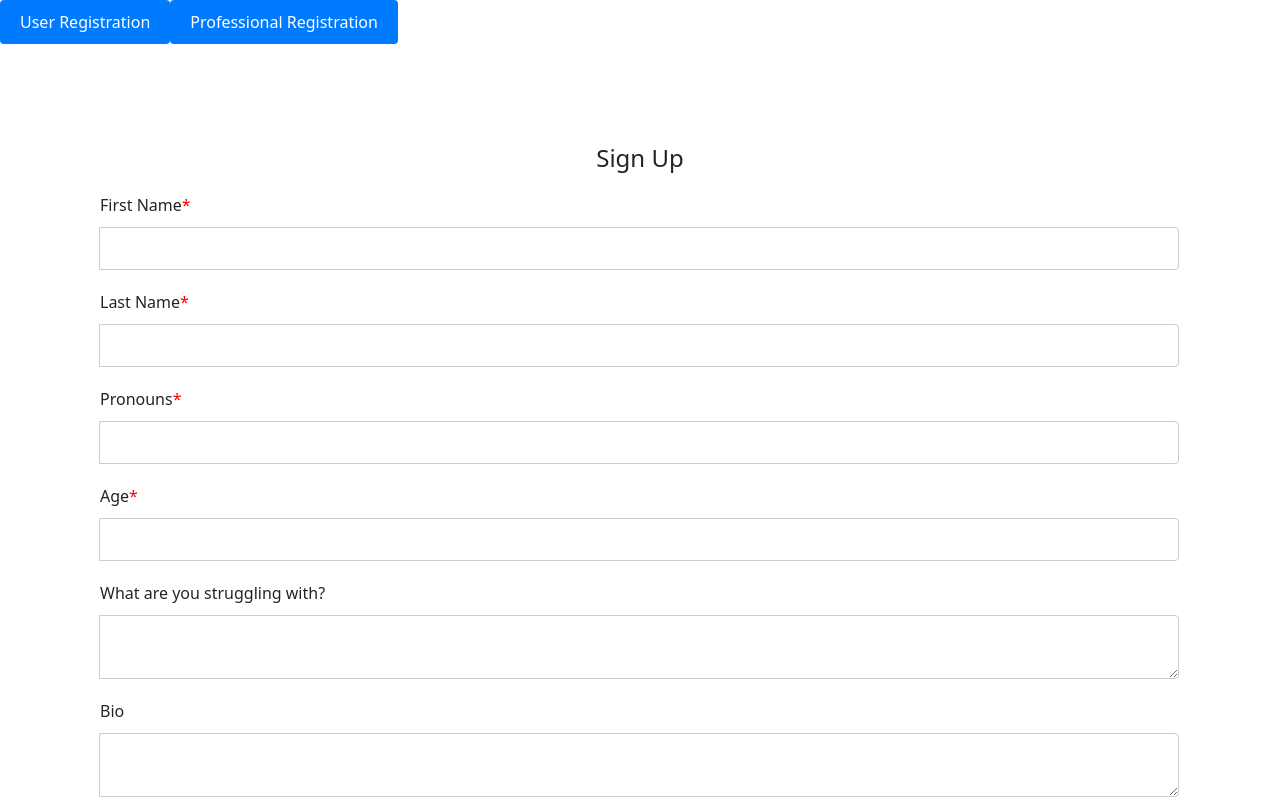
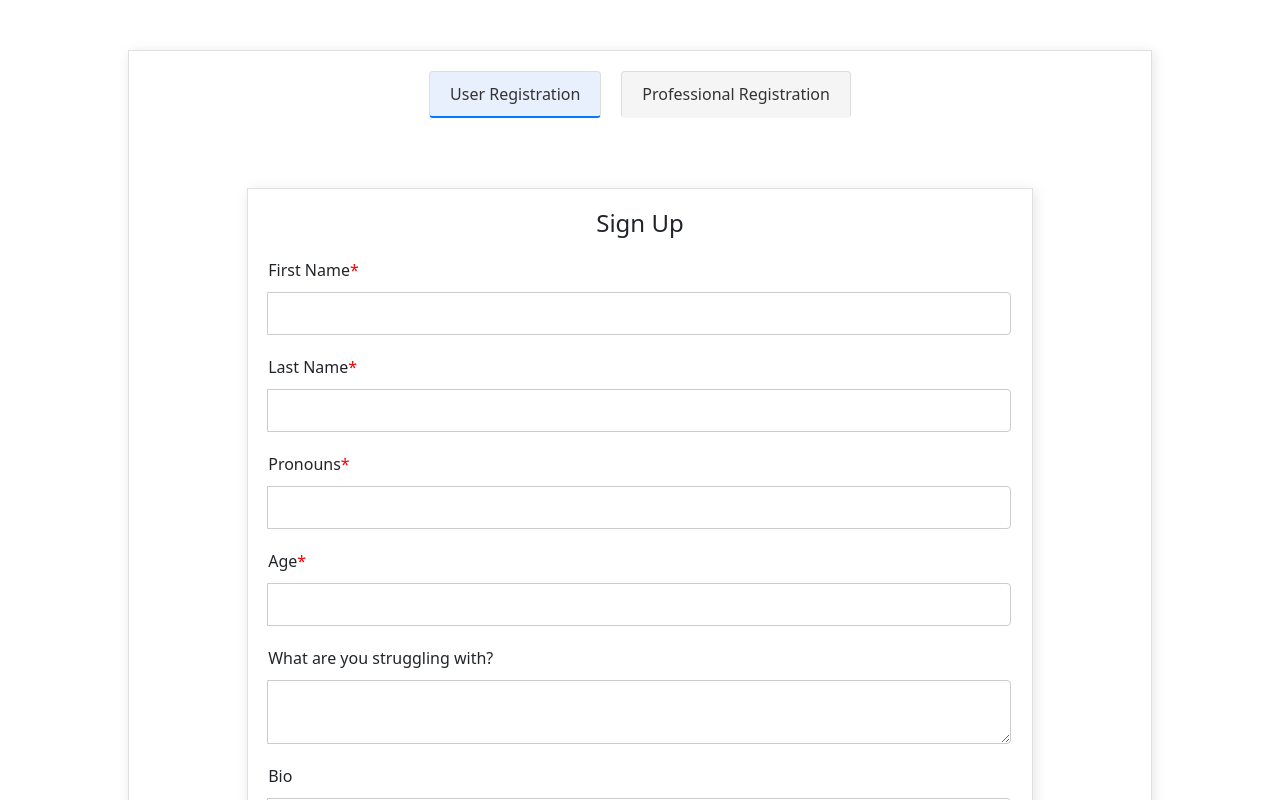
Before and after one commit to nickyim/HackRUfa23, a React (Create React App) app in the folder mentalhealth/: page /register in a window 1280 px wide. Shown: the top 800 px of the page. Built offline with nearby package versions, Linux system fonts and the light colour scheme.

Commit message:
registration pg changes

```diff
--- a/mentalhealth/package.json
+++ b/mentalhealth/package.json
@@ -5,6 +5,7 @@
     "@testing-library/user-event": "^13.5.0",
     "bootstrap": "^5.3.2",
     "react": "^18.2.0",
+    "react-bootstrap": "^2.9.0",
     "react-dom": "^18.2.0",
     "react-router-dom": "^6.16.0",
     "react-scripts": "5.0.1",
@@ -33,5 +34,8 @@
       "last 1 firefox version",
       "last 1 safari version"
     ]
+  },
+  "devDependencies": {
+    "@babel/plugin-proposal-private-property-in-object": "^7.21.11"
   }
 }
--- a/mentalhealth/src/pages/RegistrationPage.css
+++ b/mentalhealth/src/pages/RegistrationPage.css
@@ -0,0 +1,47 @@
+.registration-container {
+  display: flex;
+  flex-direction: column;
+  align-items: center;
+  width: 80%;
+  margin: 50px auto;
+  padding: 20px;
+  border: 1px solid #e0e0e0;
+  box-shadow: 2px 2px 12px rgba(0, 0, 0, 0.1);
+}
+
+.tabs-container {
+  display: flex;
+  justify-content: center;
+  margin-bottom: 20px;
+}
+
+.tab {
+  background-color: #f5f5f5; /* light gray background for contrast */
+  color: #333;  /* dark text color for readability on light background */
+  border: 1px solid #ddd; /* a subtle border to define the tab shape */
+  border-bottom: 2px solid transparent;
+  padding: 10px 20px;
+  font-size: 16px;
+  margin: 0 10px;
+  cursor: pointer;
+  outline: none;
+  transition: border-color 0.3s ease, background-color 0.3s ease;
+}
+
+.tab:hover {
+  border-bottom-color: #888;
+  background-color: #e0e0e0; /* a slightly darker shade on hover for feedback */
+}
+
+.tab.tab-selected {
+  border-bottom-color: #007BFF;
+  background-color: #e8f0fe; /* a light blue background for the selected tab */
+}
+
+.form-container {
+  width: 100%;
+  display: flex;
+  justify-content: center;
+}
+
+/* If you have additional styles for UserRegistration and ProfRegistration, you can define them here or in their respective CSS files. */
--- a/mentalhealth/src/pages/RegistrationPage.jsx
+++ b/mentalhealth/src/pages/RegistrationPage.jsx
@@ -1,27 +1,29 @@
 import React, { useState } from 'react';
 import UserRegistration from './UserRegistration';
 import ProfRegistration from './ProfRegistration';
+import './RegistrationPage.css';
 
 function RegistrationPage() {
-  const [selectedTab, setSelectedTab] = useState('user');  // 'user' or 'prof'
+    const [selectedTab, setSelectedTab] = useState("user");  // default to "user"
 
     return (
-    <div>
-      <div className="tab-nav">
+        <div className="registration-container">
+            <div className="tabs-container">
                 <button
-          className={selectedTab === 'user' ? 'active-tab' : ''}
-          onClick={() => setSelectedTab('user')}>
+                    className={`tab ${selectedTab === "user" ? "tab-selected" : ""}`}
+                    onClick={() => setSelectedTab("user")}>
                     User Registration
                 </button>
                 <button
-          className={selectedTab === 'prof' ? 'active-tab' : ''}
-          onClick={() => setSelectedTab('prof')}>
+                    className={`tab ${selectedTab === "prof" ? "tab-selected" : ""}`}
+                    onClick={() => setSelectedTab("prof")}>
                     Professional Registration
                 </button>
             </div>
 
-      {selectedTab === 'user' && <UserRegistration />}
-      {selectedTab === 'prof' && <ProfRegistration />}
+            <div className="form-container">
+                {selectedTab === "user" ? <UserRegistration /> : <ProfRegistration />}
+            </div>
         </div>
     );
 }
```
Also changed, not shown: 1 other file (tests, documents, lock files or other folders). Lines whose indentation alone changed are shown as unchanged.
